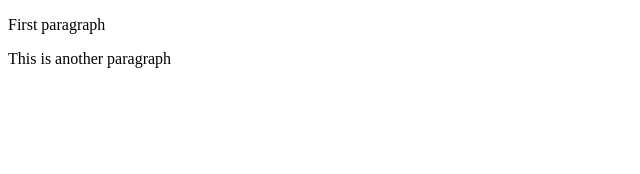
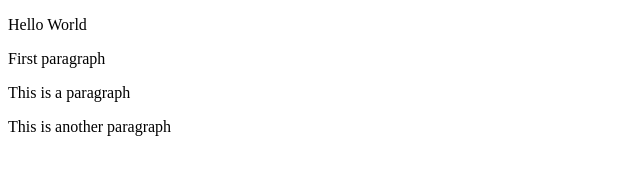
Before and after one commit to Sebastian-zn/learning-git, a plain HTML site: page index.html in a window 1280 px wide. Shown: the whole page, without its empty margins (0-640 px from the left). Drawn offline with Linux system fonts and the light colour scheme.

Commit message:
Se añadio dos p tags

```diff
--- a/index.html
+++ b/index.html
@@ -9,7 +9,9 @@
 </head>
 
 <body>
+  <p>Hello World</p>
   <p>First paragraph</p>
+  <p>This is a paragraph</p>
   <p>This is another paragraph</p>
 </body>
 
```
